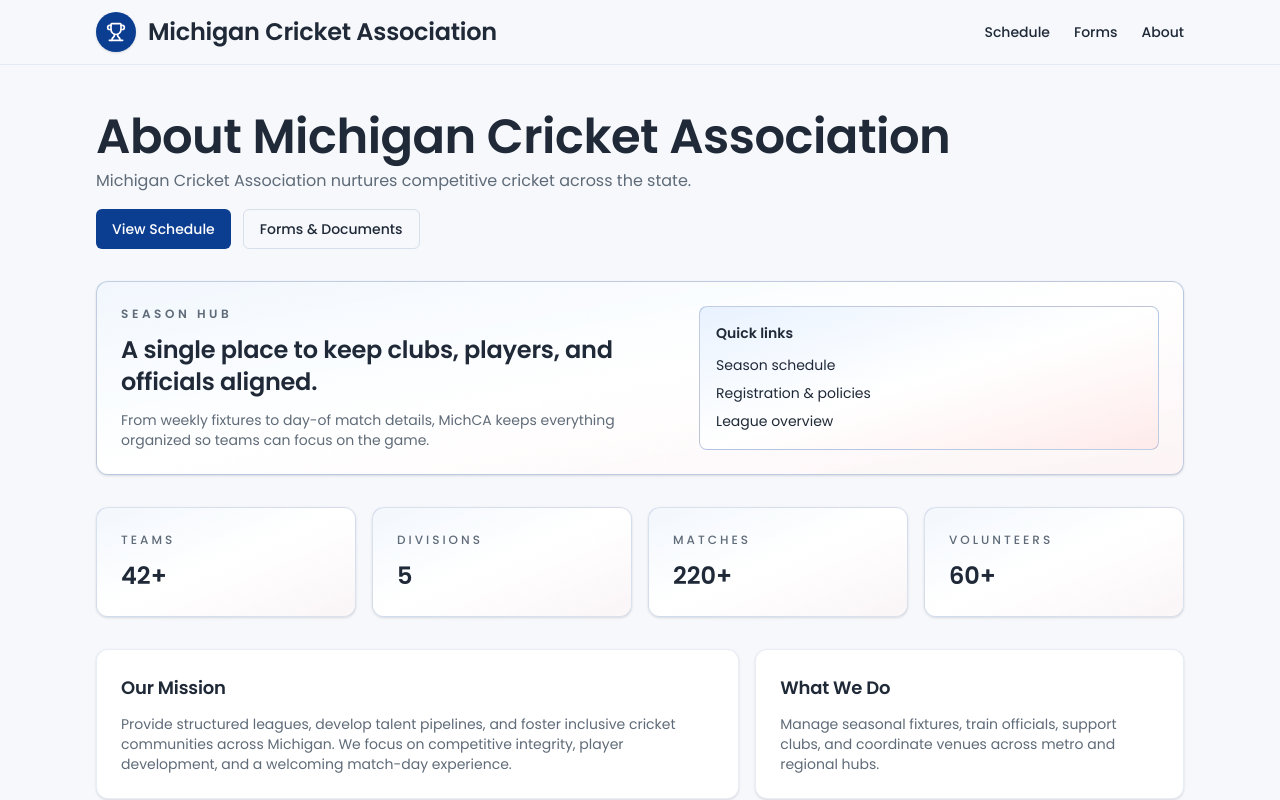
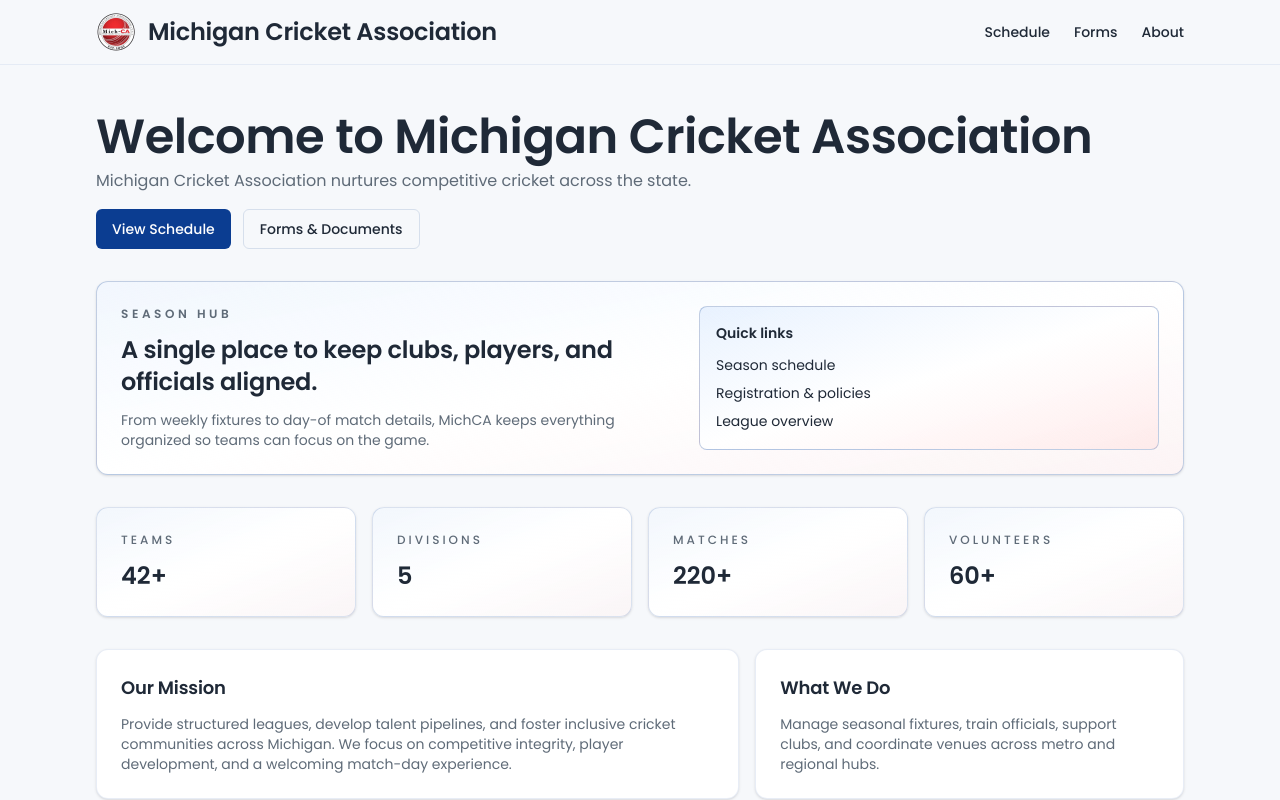
Before and after one commit to SatyaAchanta/michca-portal, a Next.js app: page /about in a window 1280 px wide. Shown: the top 800 px of the page. Built offline with nearby package versions, Linux system fonts and the light colour scheme.

Commit message:
introduce mich-ca details

```diff
--- a/src/app/about/page.tsx
+++ b/src/app/about/page.tsx
@@ -10,7 +10,7 @@
       <PageContainer className="space-y-8">
         <div className="space-y-2">
           <h1 className="text-4xl font-semibold tracking-tight sm:text-5xl">
-            About Michigan Cricket Association
+            Welcome to Michigan Cricket Association
           </h1>
           <p className="max-w-2xl text-sm text-muted-foreground sm:text-base">
             Michigan Cricket Association nurtures competitive cricket across the state.
--- a/src/app/layout.tsx
+++ b/src/app/layout.tsx
@@ -10,9 +10,9 @@
 });
 
 export const metadata: Metadata = {
-  title: "MichCA Season Hub",
+  title: "MichCA",
   description:
-    "Michigan Cricket Association season hub with schedules, fantasy league, umpiring, and documents.",
+    "Home of Cricket in Michigan. Stay updated with the latest news, schedules, and events from The MichCA.",
 };
 
 export default function RootLayout({
--- a/src/components/site-header.tsx
+++ b/src/components/site-header.tsx
@@ -11,6 +11,7 @@
   SheetTitle,
   SheetTrigger,
 } from "@/components/ui/sheet";
+import Image from "next/image";
 
 const navLinks = [
   { label: "Schedule", href: "/schedule" },
@@ -23,9 +24,7 @@
     <header className="sticky top-0 z-40 w-full border-b border-border/70 bg-background">
       <div className="mx-auto flex h-16 max-w-6xl items-center justify-between px-4 sm:px-6 lg:px-8">
         <Link href="/" className="flex items-center gap-3">
-          <span className="flex h-10 w-10 items-center justify-center rounded-full bg-primary text-primary-foreground shadow-sm">
-            <Trophy className="h-5 w-5" />
-          </span>
+          <Image src={"/michca.png"} alt="Michigan Cricket Association Logo" width={40} height={40} />
           <p className="text-xl font-semibold text-foreground font-display sm:text-2xl">
             Michigan Cricket Association
           </p>
```
Also changed, not shown: public/michca-logo.jpeg (added), public/michca.png (added).
